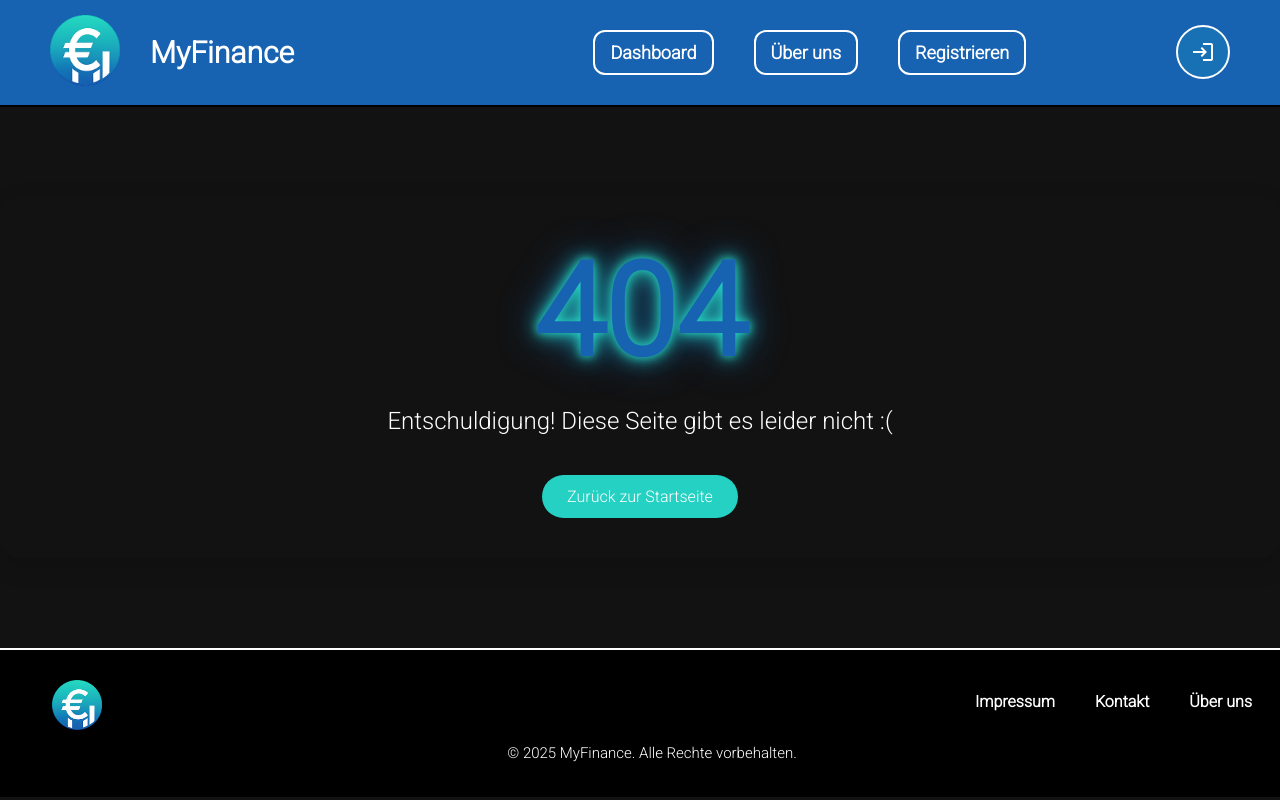
After one commit to xAballon/MyFinance, a PHP site: page /404.php in a window 1280 px wide. The commit adds this page. Run offline with PHP 8.4, Linux system fonts and the light colour scheme.

Commit message:
404 Seite hinzugefügt mit Style

```diff
--- /dev/null
+++ b/404.php
@@ -0,0 +1,29 @@
+<!DOCTYPE html>
+<html lang="de">
+
+<head>
+    <meta charset="UTF-8" />
+    <meta name="viewport" content="width=device-width, initial-scale=1.0" />
+    <link rel="stylesheet" href="style.css">
+    <title>404 - Error | MyFinance</title>
+</head>
+
+<body>
+
+    <header>
+        <?php include 'header.php'; ?>
+    </header>
+
+    <div class="error-card">
+        <h1>404</h1>
+        <p>Entschuldigung! Diese Seite gibt es leider nicht :(</p>
+        <a href="/">Zurück zur Startseite</a>
+    </div>
+
+    <footer>
+        <?php include 'footer.php'; ?>
+    </footer>
+
+</body>
+
+</html>
--- a/style.css
+++ b/style.css
@@ -1,6 +1,6 @@
+@import url('https://fonts.googleapis.com/css2?family=Roboto:wght@300&display=swap');
 
-@import url('https://fonts.googleapis.com/css2?family=Roboto:wght@300&display=swap');
-body{
+body {
     background-color: #121212;
     color: #FFFFFF;
     font-family: 'Roboto', sans-serif;
@@ -98,27 +98,32 @@ a.myf-link:hover {
 .spacer {
     height: 90px;
 }
+
 .logo-container {
     display: flex;
     align-items: center;
     flex-grow: 1;
 }
+
 .logo-text {
     font-size: 30px;
     font-weight: bold;
     color: #FFFFFF;
 }
+
 .logo img {
     width: 70px;
     height: auto;
     margin-right: 30px;
 }
+
 .nav-links {
     display: flex;
     gap: 40px;
     flex-grow: 2;
     justify-content: center;
 }
+
 .nav-links a {
     text-decoration: none;
     color: #FFFFFF;
@@ -128,10 +133,12 @@ a.myf-link:hover {
     font-weight: bold;
     font-size: 18px;
 }
+
 .nav-links a:hover {
     background-color: #1BA3BD;
     color: #000000;
 }
+
 .profile-icon {
     width: 50px;
     height: 50px;
@@ -147,7 +154,8 @@ a.myf-link:hover {
     flex-shrink: 0;
     background: #1ba2bd3b;
 }
-.profile-icon:hover{
+
+.profile-icon:hover {
     background: #1BA3BD;
 }
 
@@ -163,6 +171,7 @@ a.myf-link:hover {
     bottom: 0;
     width: 100%;
 }
+
 .footer-content {
     display: flex;
     justify-content: space-between;
@@ -170,25 +179,30 @@ a.myf-link:hover {
     max-width: 1200px;
     margin: 0 auto;
 }
+
 .footer-logo img {
     width: 50px;
     height: auto;
     margin-right: 50px;
     margin-top: 10px;
 }
+
 .footer-links {
     display: flex;
     gap: 40px;
 }
+
 .footer-links a {
     text-decoration: none;
     color: #FFFFFF;
     font-weight: bold;
     font-size: 16px;
 }
+
 .footer-links a:hover {
     color: #24D1C2;
 }
+
 .footer-text {
     margin-top: 10px;
     font-size: 15px;
@@ -205,11 +219,13 @@ main {
     text-align: center;
     padding: 60px 20px;
 }
+
 .hero h1 {
     font-size: 48px;
     margin-bottom: 40px;
     color: #FFFFFF;
 }
+
 .hero-images {
     display: flex;
     justify-content: center;
@@ -217,11 +233,13 @@ main {
     flex-wrap: wrap;
     margin-bottom: 40px;
 }
+
 .hero-images img {
     width: 300px;
     border-radius: 12px;
     box-shadow: 0 0 10px #00000088;
 }
+
 .hero button {
     padding: 12px 24px;
     font-size: 18px;
@@ -232,6 +250,7 @@ main {
     font-weight: bold;
     cursor: pointer;
 }
+
 .hero button:hover {
     background-color: #1BA3BD;
 }
@@ -243,6 +262,7 @@ main {
     flex-wrap: wrap;
     margin-top: 60px;
 }
+
 .feature-box {
     background-color: #1BA3BD;
     padding: 30px;
@@ -251,17 +271,21 @@ main {
     text-align: center;
     transition: transform 0.3s;
 }
+
 .feature-box:hover {
     transform: translateY(-5px);
 }
+
 .feature-box img {
     width: 80px;
     margin-bottom: 15px;
 }
+
 .feature-box h3 {
     color: #000000;
     margin-bottom: 10px;
 }
+
 .feature-box p {
     color: #000000;
 }
@@ -272,16 +296,19 @@ main {
     background-color: #1763B2;
     border-radius: 12px;
 }
+
 .benefits ul {
     list-style: none;
     padding: 0;
 }
+
 .benefits li {
     margin: 15px 0;
     font-size: 18px;
     padding-left: 20px;
     position: relative;
 }
+
 .benefits li::before {
     content: "✔";
     position: absolute;
@@ -296,12 +323,14 @@ main {
     padding: 40px 20px;
     animation: fadeIn 1s ease-out;
 }
+
 h1 {
     font-size: 36px;
     color: #24D1C2;
     margin-bottom: 20px;
     text-align: center;
 }
+
 .impressum-box {
     background-color: #1BA3BD;
     padding: 30px;
@@ -309,19 +338,34 @@ h1 {
     box-shadow: 0 0 15px #00000055;
     animation: slideUp 0.8s ease-out;
 }
+
 .impressum-box p {
     font-size: 18px;
     line-height: 1.6;
     color: #000000;
     margin: 15px 0;
 }
+
 @keyframes fadeIn {
-    from { opacity: 0; }
-    to { opacity: 1; }
+    from {
+        opacity: 0;
+    }
+
+    to {
+        opacity: 1;
+    }
 }
+
 @keyframes slideUp {
-    from { transform: translateY(30px); opacity: 0; }
-    to { transform: translateY(0); opacity: 1; }
+    from {
+        transform: translateY(30px);
+        opacity: 0;
+    }
+
+    to {
+        transform: translateY(0);
+        opacity: 1;
+    }
 }
 
 /*login.php Style*/
@@ -426,3 +470,68 @@ h1 {
     font-size: 18px;
     margin-bottom: 15px;
 }
+
+/*404 Error Page*/
+.error-card {
+    text-align: center;
+    padding: 40px;
+    border-radius: 20px;
+    box-shadow: 0 8px 24px rgba(0, 0, 0, 0.15);
+    animation: fadeInZoom 1s ease-out;
+}
+
+.error-card h1 {
+    font-size: 8rem;
+    margin: 0;
+    color: #1763B2;
+    text-shadow:
+        0 0 10px #24D1C2,
+        0 0 20px #24D1C2,
+        0 0 40px #1763B2;
+}
+
+.error-card p {
+    font-size: 1.5rem;
+    margin: 20px 0;
+    color: #ffffff;
+}
+
+.error-card a {
+    display: inline-block;
+    margin-top: 20px;
+    padding: 12px 25px;
+    background-color: #24D1C2;
+    color: #FFFFFF;
+    text-decoration: none;
+    border-radius: 30px;
+    font-size: 1rem;
+    transition: background-color 0.3s ease;
+}
+
+.error-card a:hover {
+    background-color: #1BA3BD;
+}
+
+@keyframes fadeInZoom {
+    0% {
+        opacity: 0;
+        transform: scale(0.8);
+    }
+
+    100% {
+        opacity: 1;
+        transform: scale(1);
+    }
+}
+
+@media (max-width: 600px) {
+    .error-card h1 {
+        font-size: 4rem;
+    }
+
+    .error-card p {
+        font-size: 1rem;
+    }
+}
+
+/*  */
```
